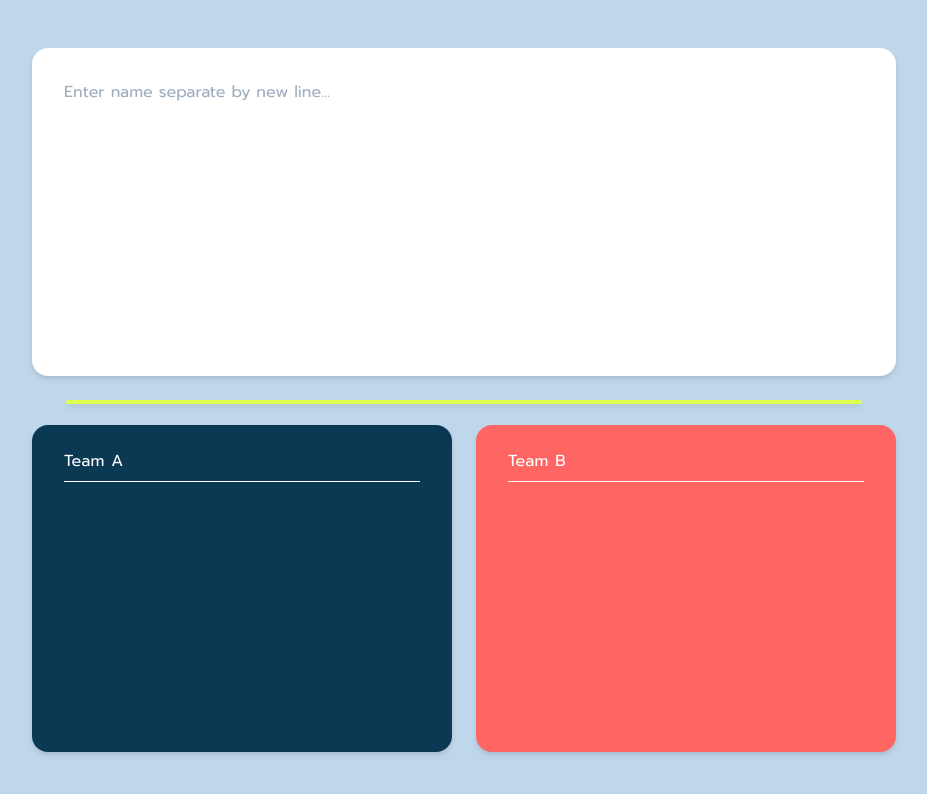
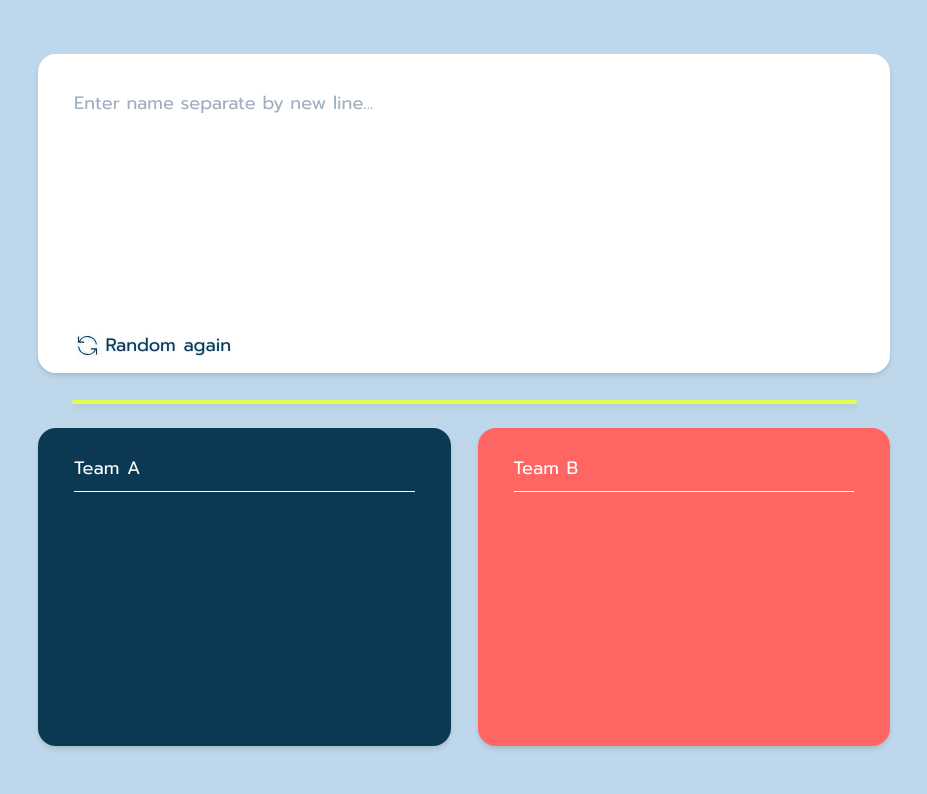
Before and after one commit to teema15135/team-randomizer, a Nuxt app: page / in a window 1280 px wide. Shown: the top 794 px of the page, without its empty margins (176-1103 px from the left). Built offline with nearby package versions, Linux system fonts and the light colour scheme.

Commit message:
Refactor, update style, and implement re-random button

```diff
--- /dev/null
+++ b/components/RefreshButton.vue
@@ -0,0 +1,34 @@
+<template>
+  <div class="wrap flex flex-row items-center cursor-pointer">
+    <RefreshIcon id="refresh-icon" class="inner w-6 h-6 text-prussianBlue" />
+    <a id="refresh-text" class="text-prussianBlue ml-1 ">
+      Random again
+    </a>
+  </div>
+</template>
+
+<style>
+
+.wrap:hover > #refresh-icon {
+  transform: rotate(-180deg) scale(1.25);
+}
+
+.wrap:hover > #refresh-text {
+  transform: scale(1.25);
+  @apply ml-2;
+}
+
+#refresh-text {
+  transform-origin: center left;
+  user-select: none;
+  text-shadow: 0 0 2px #bfd7ea;
+}
+
+#refresh-icon {
+  filter: drop-shadow(0 0 2px #bfd7ea);
+}
+
+#refresh-icon, #refresh-text {
+  transition: transform 0.325s, margin-left 0.325s;
+}
+</style>
--- /dev/null
+++ b/components/RefreshIcon.vue
@@ -0,0 +1,16 @@
+<template>
+  <svg
+    xmlns="http://www.w3.org/2000/svg"
+    className="h-6 w-6"
+    fill="none"
+    viewBox="0 0 24 24"
+    stroke="currentColor"
+  >
+    <path
+      strokeLinecap="round"
+      strokeLinejoin="round"
+      strokeWidth="{2}"
+      d="M4 4v5h.582m15.356 2A8.001 8.001 0 004.582 9m0 0H9m11 11v-5h-.581m0 0a8.003 8.003 0 01-15.357-2m15.357 2H15"
+    />
+  </svg>
+</template>
--- a/layouts/default.vue
+++ b/layouts/default.vue
@@ -10,7 +10,7 @@
 html {
   font-family: 'Prompt', 'Source Sans Pro', -apple-system, BlinkMacSystemFont,
     'Segoe UI', Roboto, 'Helvetica Neue', Arial, sans-serif;
-  font-size: 16px;
+  font-size: 18px;
   word-spacing: 1px;
   -ms-text-size-adjust: 100%;
   -webkit-text-size-adjust: 100%;
--- a/nuxt.config.js
+++ b/nuxt.config.js
@@ -30,6 +30,7 @@ export default {
   */
   plugins: [
   ],
+  components: true,
   /*
   ** Nuxt.js dev-modules
   */
--- a/pages/index.vue
+++ b/pages/index.vue
@@ -10,9 +10,10 @@
       <textarea
         id="input-names-textarea"
         placeholder="Enter name separate by new line..."
-        class="bg-transparent placeholder- text-prussianBlue resize-none overflow-auto focus:outline-none w-full h-full"
+        class="bg-transparent placeholder- text-prussianBlue resize-none overflow-auto focus:outline-none w-full"
         v-model="nameString"
       ></textarea>
+      <RefreshButton v-on:click.native="refresh()" />
     </div>
     <hr
       class="text-articLime border-articLime border-2 rounded-full sm:col-span-2 shadow-md w-11/12 justify-self-center"
@@ -51,11 +52,9 @@ export default Vue.extend({
   },
   computed: {
     nameArray: function(): { a: string[]; b: string[] } {
-      let totalArray = this.splitToSet(this.nameString)
-        .filter(value => {
-          return value.trim() != ''
-        })
-        .sort(() => Math.random() - 0.5)
+      let totalArray = this.filterEmpty(this.splitToSet(this.nameString)).sort(
+        () => Math.random() - 0.5
+      )
       let half = Math.ceil(totalArray.length / 2)
       return {
         a: totalArray.slice(0, half),
@@ -66,7 +65,7 @@ export default Vue.extend({
   watch: {
     nameString: function(val) {
       this.setNameStringStorage(
-        this.splitToSet(val).filter(value => value.trim() != '').join('\n')
+        this.filterEmpty(this.splitToSet(val)).join('\n')
       )
     }
   },
@@ -77,11 +76,19 @@ export default Vue.extend({
     splitToSet: function(str: string): string[] {
       return [...new Set(str.split('\n'))]
     },
+    filterEmpty: function(strArray: string[]): string[] {
+      return strArray.map(value => value.trim()).filter(value => value != '')
+    },
     getNameStringStorage: function(): string {
       return localStorage.getItem(LOCAL_STORAGE_NAME_KEY) || ''
     },
     setNameStringStorage: function(val: string) {
       localStorage.setItem(LOCAL_STORAGE_NAME_KEY, val)
+    },
+    refresh: function() {
+      let originLength = this.nameString.length
+      this.nameString = this.nameString + ' '
+      this.nameString = this.nameString.slice(0, originLength)
     }
   }
 })
@@ -103,6 +110,10 @@ export default Vue.extend({
 #input-names-textarea {
   overflow-x: visible;
   overflow-y: scroll;
+  min-height: 95%;
+
+  -ms-overflow-style: none;  /* IE and Edge */
+  scrollbar-width: none;  /* Firefox */
 }
 
 @media (max-width: 639px) {
```
Also changed, not shown: tailwind.config.js (+11 -11 lines).
